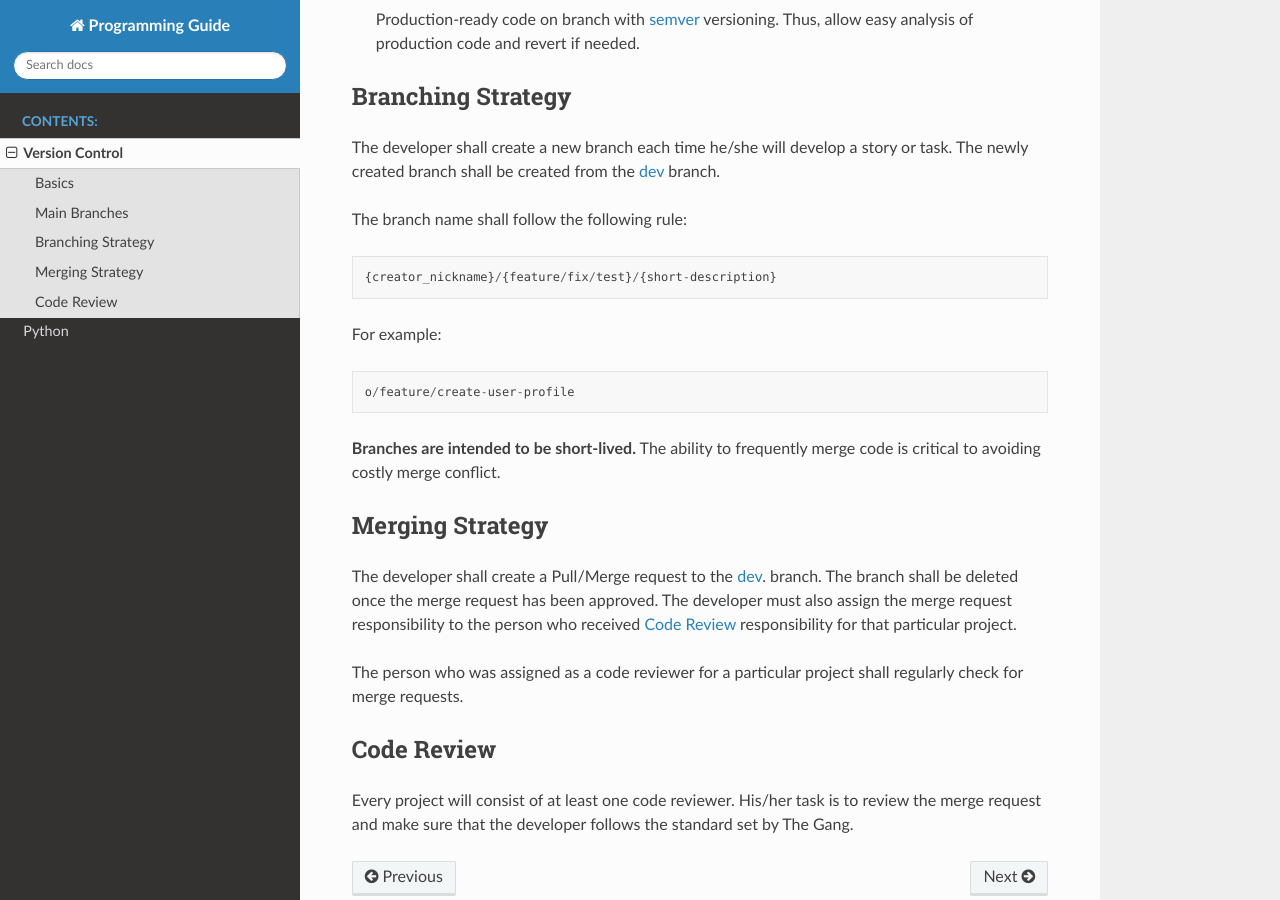
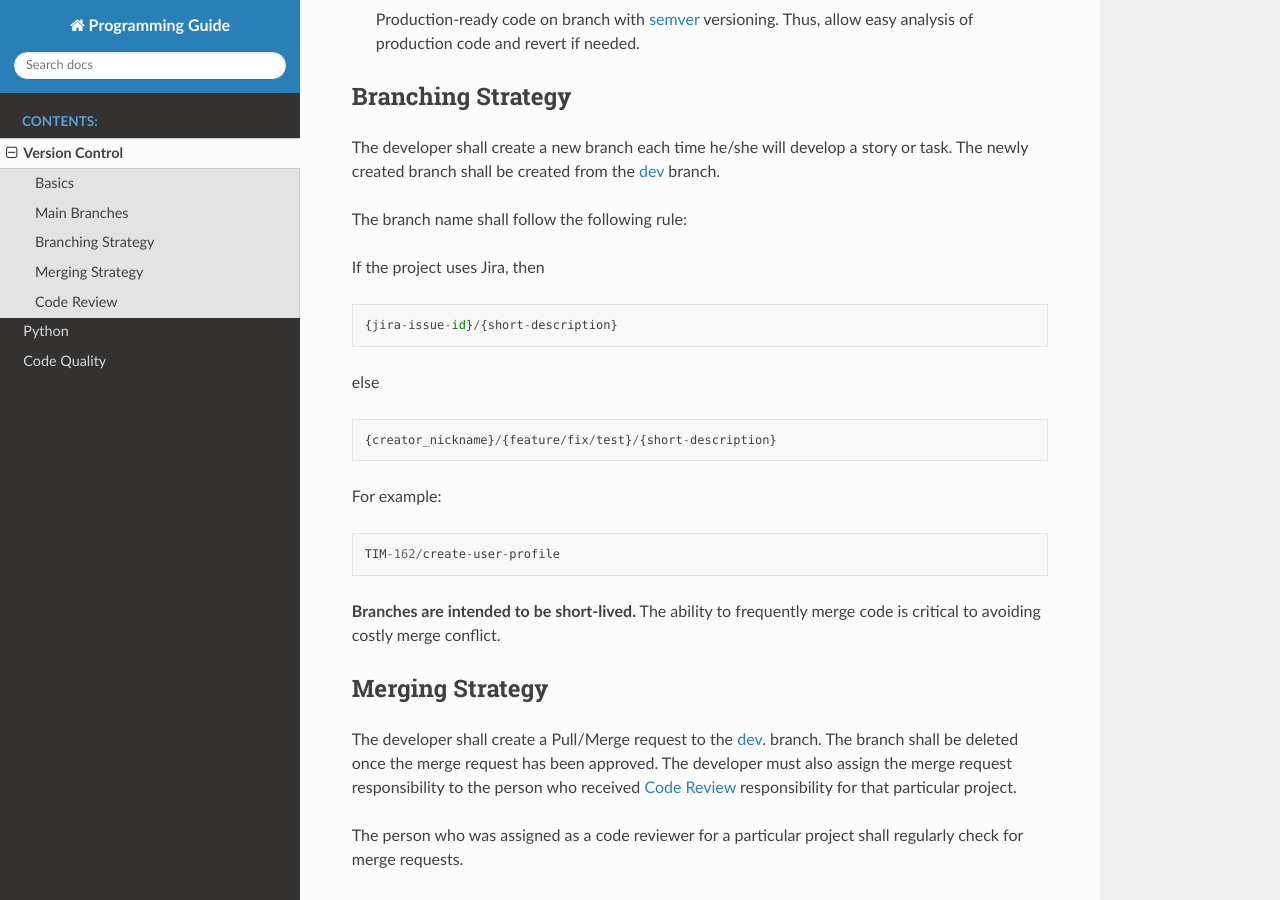
Before and after one commit to thegangtechnology/programming-guide, a Sphinx documentation site: the page built from source/version-control/index.rst, in a window 1280 px wide and 900 px high, scrolled down 633 px. Built offline with Sphinx 7.4.7 and the Read the Docs theme 2.0.0, drawn with Linux system fonts in a browser that asks for light colours.

```diff
--- /dev/null
+++ b/source/code-quality/sonarqube.rst
@@ -0,0 +1,5 @@
+SonarQube
+----------------
+
+SonarQube is a static code checker that will validate the code every time you push to git repository.
+Please refer to `this document <https://docs.sonarqube.org/latest/user-guide/concepts/>`_ for more information.
--- a/source/index.rst
+++ b/source/index.rst
@@ -16,8 +16,9 @@ This document will give you a heads up on what kind of code we expect.
 
 
 .. toctree::
-   :maxdepth: 2
+   :maxdepth: 3
    :caption: Contents:
 
    version-control/index
    python/index
+   code-quality/index
--- a/source/version-control/index.rst
+++ b/source/version-control/index.rst
@@ -31,12 +31,18 @@ Branching Strategy
 The developer shall create a new branch each time he/she will develop a story or task. The newly created branch shall be created from the :ref:`dev<dev>` branch.
 
 The branch name shall follow the following rule:
+
+If the project uses Jira, then
+::
+    {jira-issue-id}/{short-description}
+
+else
 ::
     {creator_nickname}/{feature/fix/test}/{short-description}
 
 For example:
 ::
-    o/feature/create-user-profile
+    TIM-162/create-user-profile
 
 **Branches are intended to be short-lived.** The ability to frequently merge code is critical to avoiding costly merge conflict.
 
```
Also changed, not shown: README.md (+6 -0 lines), source/code-quality/index.rst (added, +10 -0 lines).
